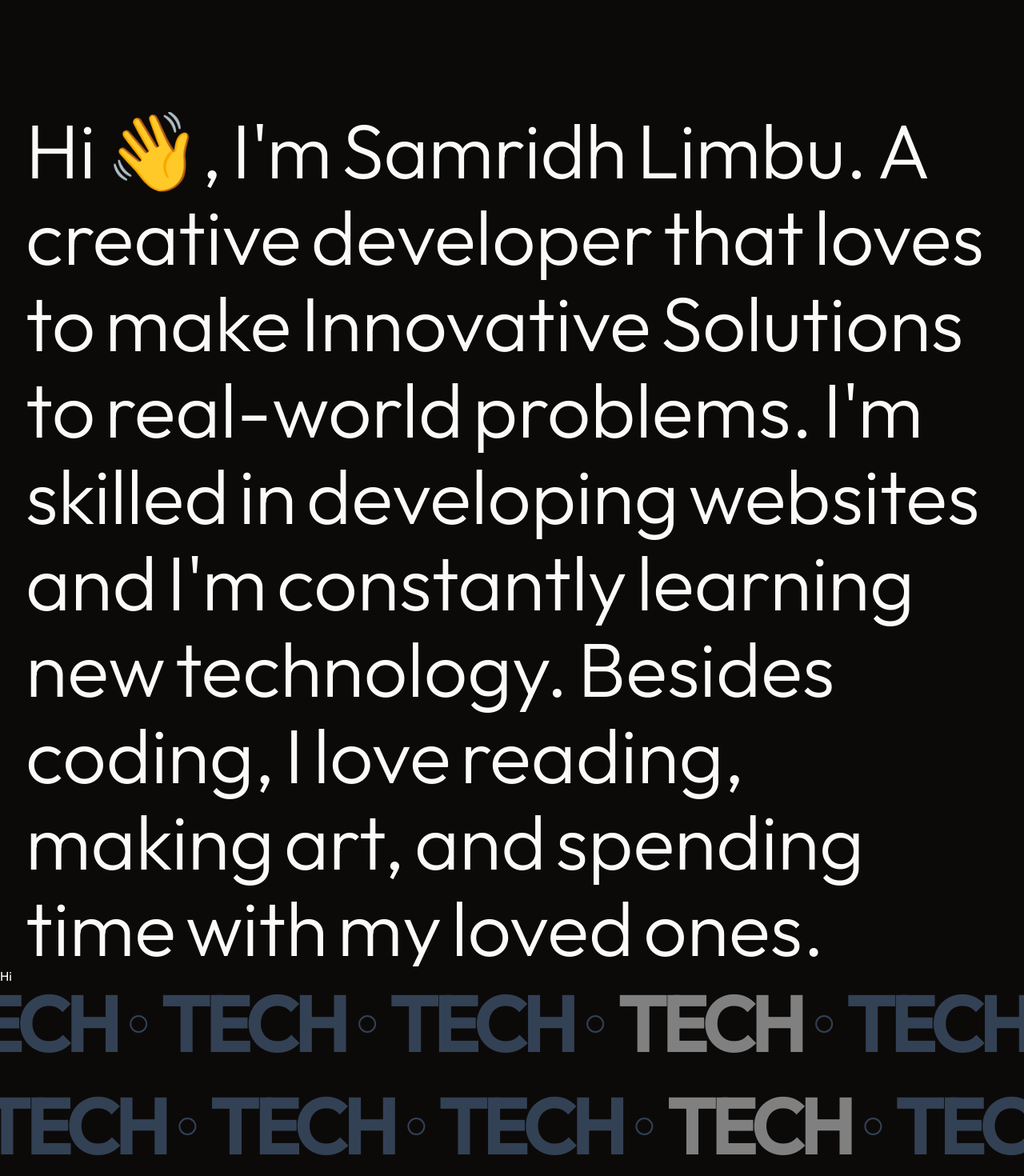
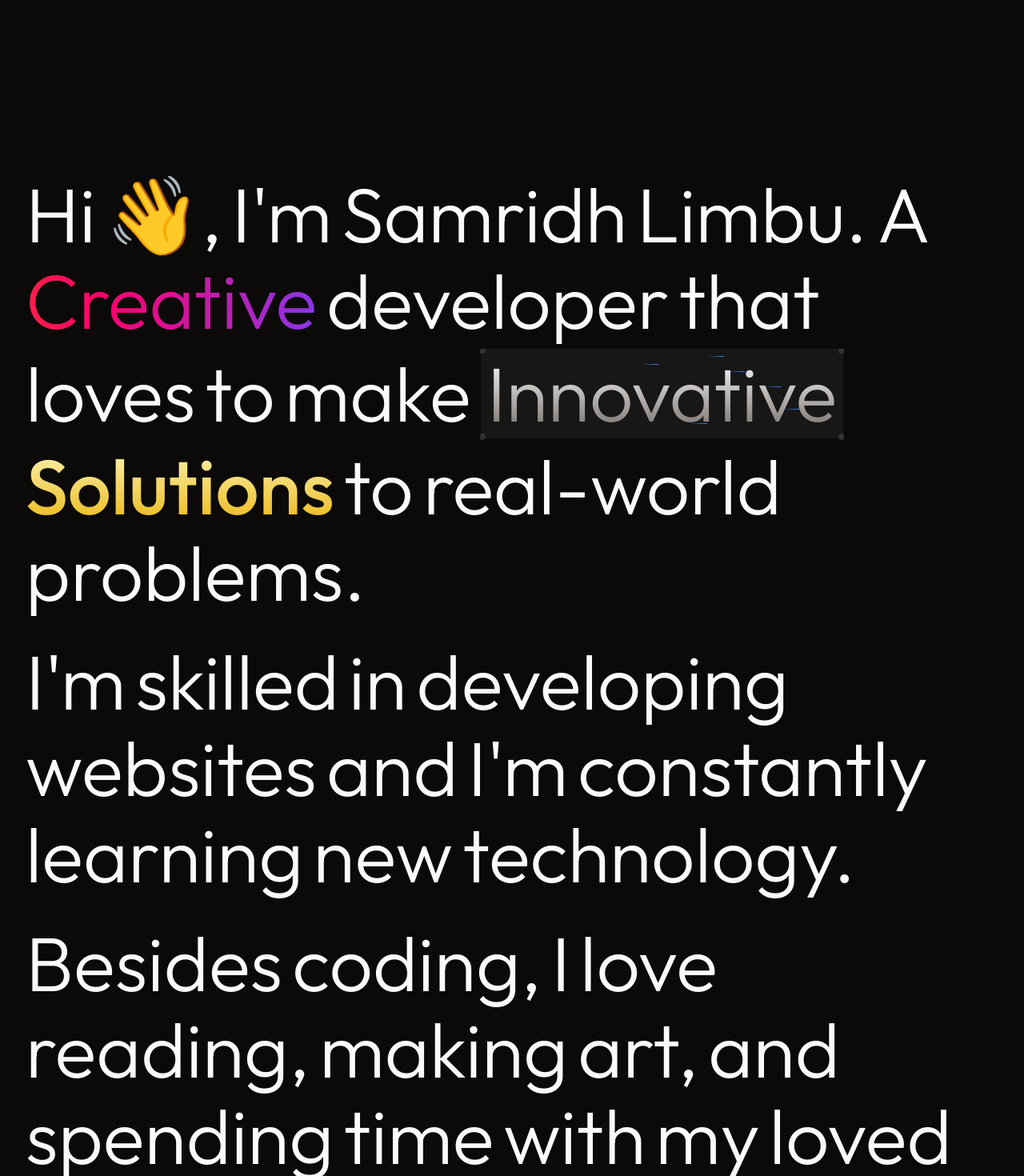
Before and after one commit to Clupai8o0/portfolio, a Next.js app: page / in a window 1280 px wide. Shown: the part 2260-3730 px from the top of the page at 80% size. Built offline with nearby package versions, Linux system fonts and the light colour scheme.

Commit message:
setting up text animations

```diff
--- a/app/globals.css
+++ b/app/globals.css
@@ -80,38 +80,6 @@
 	@apply absolute left-1/2 -top-24 z-20 h-[60vh] w-96 origin-center -translate-x-1/2 overflow-hidden rounded-3xl md:w-[50vw];
 }
 
-/** About section */
-.holder {
-	position: relative;
-	width: 200px;
-	height: 50px;
-}
-.clip {
-	/* Clip edges, as some of the lines don't terminate nicely. */
-	overflow: hidden;
-}
-.circle {
-	position: absolute;
-	width: 200px;
-	height: 20px;
-	background: radial-gradient(
-		16px,
-		transparent,
-		transparent 4px,
-		red 4px,
-		red 10px,
-		transparent 11px
-	);
-	background-size: 30px 40px;
-}
-
-.circle2 {
-	/* Offset to make squigglies line up */
-	top: 20px;
-	left: 15px;
-	background-position: 0px -20px;
-}
-
 /** Final CTA */
 .line {
   position: relative;
--- a/app/template.tsx
+++ b/app/template.tsx
@@ -27,6 +27,7 @@ function Template({ children }: Props) {
 		<div>
 			<div
 				id="banner"
+				// className="h-dvh w-screen fixed top-0 left-0 bg-transparent z-[1000]"
 				className="h-dvh w-screen fixed top-0 left-0 bg-stone-100 z-[1000]"
 			>
 				<div className="h-full w-full absolute top-0 left-0 flex items-center justify-center p-24">
--- a/components/content/about.tsx
+++ b/components/content/about.tsx
@@ -1,46 +1,95 @@
 "use client";
 
 import { generateKey } from "@/lib/utils";
-import React from "react";
+import React, { useEffect, useRef } from "react";
 import Cover from "./cover";
 // import { ColourfulText } from "./colorful-text";
 import { HeartPop } from "./pop";
+import { useGSAP } from "@gsap/react";
+import gsap from "gsap";
+import ScrollTrigger from "gsap/dist/ScrollTrigger";
+import GradientText from "./gradient-text";
 
+const aboutText = [
+	"Hi 👋, I'm Samridh Limbu. A creative developer that loves to make Innovative Solutions to real-world problems.",
+	"I'm skilled in developing websites and I'm constantly learning new technology.",
+	"Besides coding, I love reading, making art, and spending time with my loved ones.",
+];
+
+gsap.registerPlugin(ScrollTrigger);
 function About() {
+	const container = useRef(null);
+
+	useEffect(() => {
+		gsap.utils.toArray(".about-section").forEach((section: any, i) => {
+			const wrappers = section.querySelectorAll(".about-word");
+
+			wrappers.forEach((wrapper: any) => {
+				const word = wrapper.querySelector("span");
+
+				gsap.fromTo(
+					word,
+					{
+						y: 120,
+					},
+					{
+						y: 0,
+						duration: 0.5,
+						ease: "power1.out",
+						scrollTrigger: {
+							trigger: wrapper,
+							start: "top 60%",
+						},
+					}
+				);
+			});
+		});
+	}, []);
+
 	return (
 		<section
-			className="min-h-screen w-full p"
-			data-scroll
-			data-scroll-speed="0.3"
+			className="min-h-screen w-full p py-8 md:py-12 lg:py-20"
+			ref={container}
 		>
-			<div className="flex flex-wrap gap-2 md:gap-3 text-5xl md:text-6xl lg:text-8xl font-light">
-				{"Hi 👋, I'm Samridh Limbu. A creative developer that loves to make Innovative Solutions to real-world problems. I'm skilled in developing websites and I'm constantly learning new technology. Besides coding, I love reading, making art, and spending time with my loved ones."
-					.split(" ")
-					.map((word) => (
-						<div key={generateKey()} className="overflow-wrapper-2 relative">
-							<span>{word}</span>
-							{/* {word === "loved" && <HeartPop />}
-							{(() => {
-								// if (word === "creative")
-								// 	return <ColourfulText text="creative" />;
-								if (word === "Innovative") return <Cover>Innovative</Cover>;
-								if (word === "Solutions")
-									return <span className="text-solutions">Solutions</span>;
-								if (word === "problems.")
-									return (
-										<div className="italic">
-											<span>problems.</span>
-											<div className="holder clip">
-												<div className="circle circle1"></div>
-												<div className="circle circle2"></div>
-											</div>
-										</div>
-									);
+			<div className="flex flex-col gap-6 md:gap-10 text-5xl md:text-6xl lg:text-8xl font-light">
+				{aboutText.map((section, i) => (
+					<section
+						className={`about-section-${i} about-section w-full flex items-center flex-wrap justify-start gap-2 md:gap-3`}
+						key={generateKey()}
+					>
+						{section.split(" ").map((word) => (
+							<div
+								key={generateKey()}
+								className="overflow-wrapper-2 relative about-word"
+							>
+								{(() => {
+									if (word === "Samridh") return <span>Samridh</span>;
+									if (word === "creative")
+										return (
+											<GradientText
+												colors={[
+													"#ffbe0b",
+													"#fb5607",
+													"#ff006e",
+													"#8338ec",
+													"#3a86ff",
+												]}
+												animationSpeed={3}
+												showBorder={false}
+											>
+												Creative
+											</GradientText>
+										);
+									if (word === "Innovative") return <Cover>Innovative</Cover>;
+									if (word === "Solutions")
+										return <span className="text-solutions">Solutions</span>;
 
-								return <span>{word}</span>;
-							})()} */}
-						</div>
-					))}
+									return <span className="block">{word}</span>;
+								})()}
+							</div>
+						))}
+					</section>
+				))}
 			</div>
 		</section>
 	);
```
